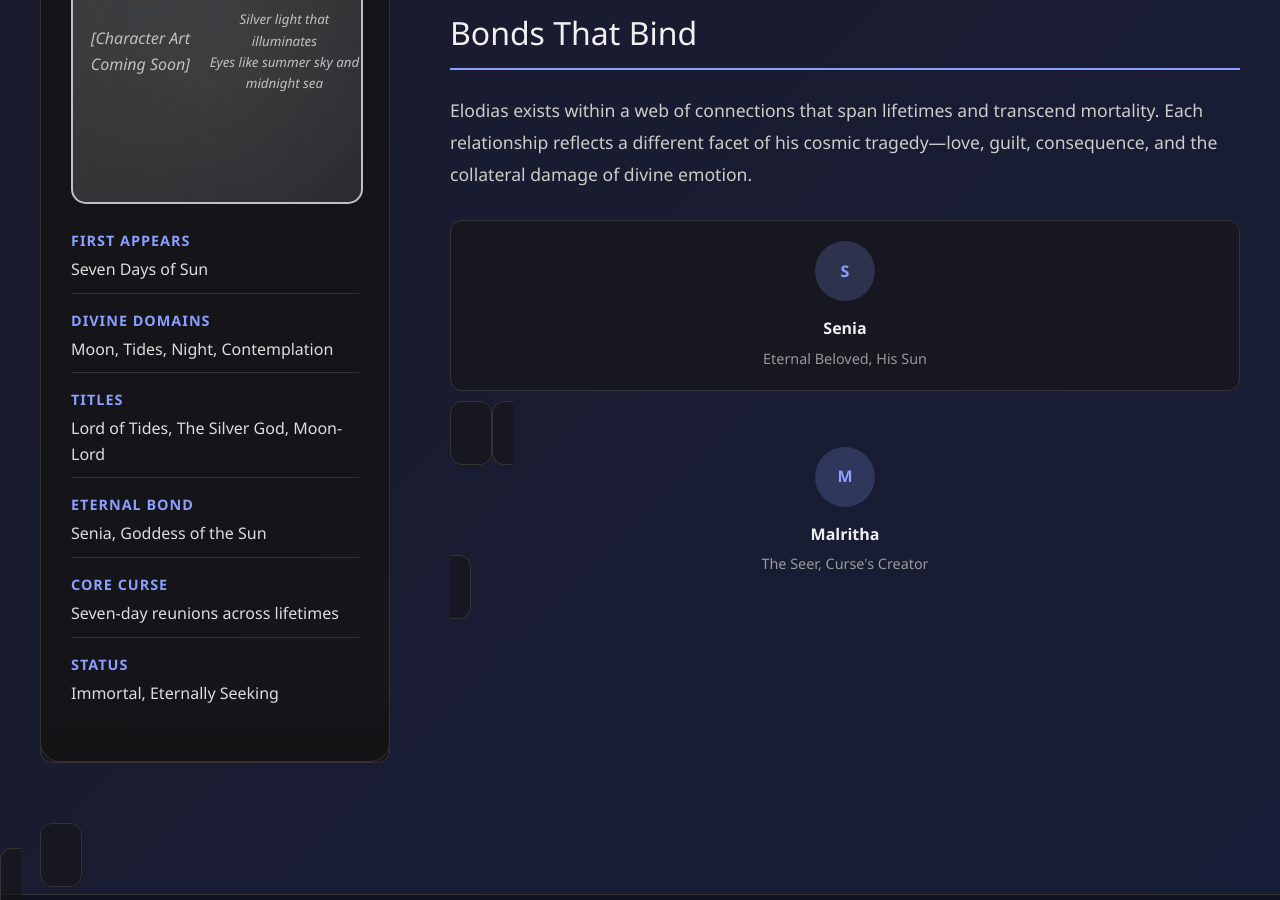
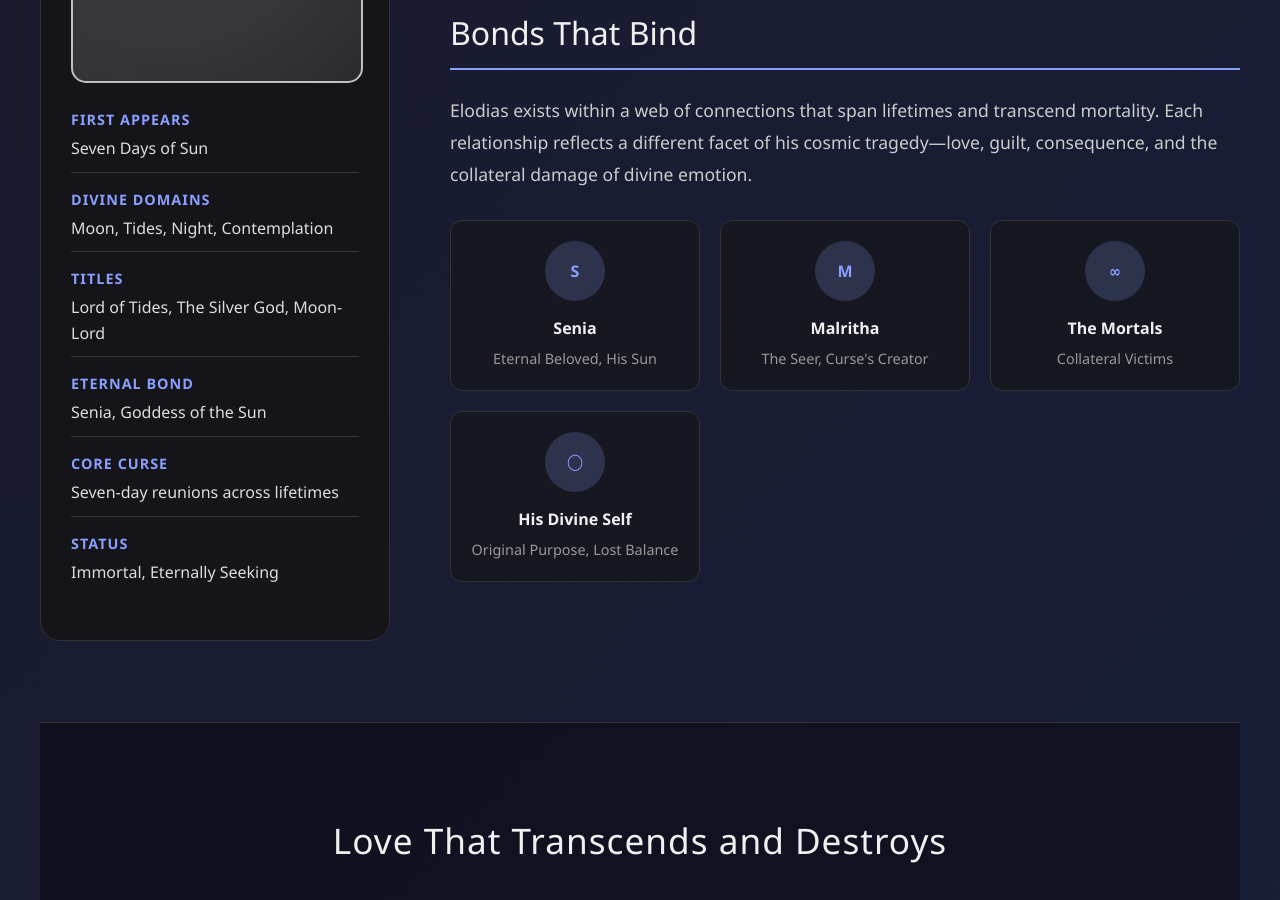
Before and after one commit to Mileena28/Mileena28.github.io, a Jekyll site: the page world-guide/characters/elodias.html, which Jekyll copies as it is, in a window 1280 px wide and 900 px high, scrolled down 4066 px. Built offline with Jekyll 4.4.1, drawn with Linux system fonts in a browser that asks for light colours.

Commit message:
Update elodias.html

```diff
--- a/world-guide/characters/elodias.html
+++ b/world-guide/characters/elodias.html
@@ -697,11 +697,21 @@
                             <div class="related-avatar">S</div>
                             <div class="related-name">Senia</div>
                             <div class="related-role">Eternal Beloved, His Sun</div>
-                        </div>
+                        </a>
                         <a href="malritha.html" class="related-character">
                             <div class="related-avatar">M</div>
                             <div class="related-name">Malritha</div>
                             <div class="related-role">The Seer, Curse's Creator</div>
+                        </a>
+                        <div class="related-character">
+                            <div class="related-avatar">∞</div>
+                            <div class="related-name">The Mortals</div>
+                            <div class="related-role">Collateral Victims</div>
+                        </div>
+                        <div class="related-character">
+                            <div class="related-avatar">◯</div>
+                            <div class="related-name">His Divine Self</div>
+                            <div class="related-role">Original Purpose, Lost Balance</div>
                         </div>
                     </div>
                 </section>
```
